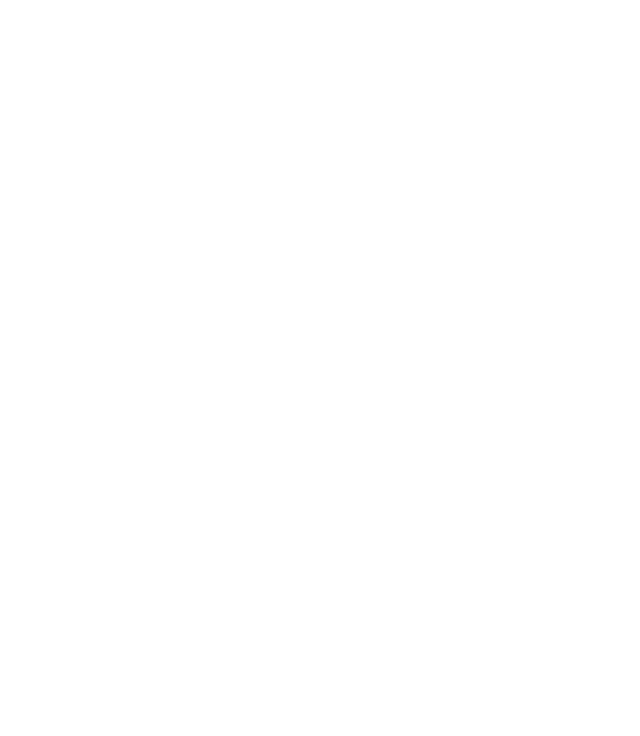
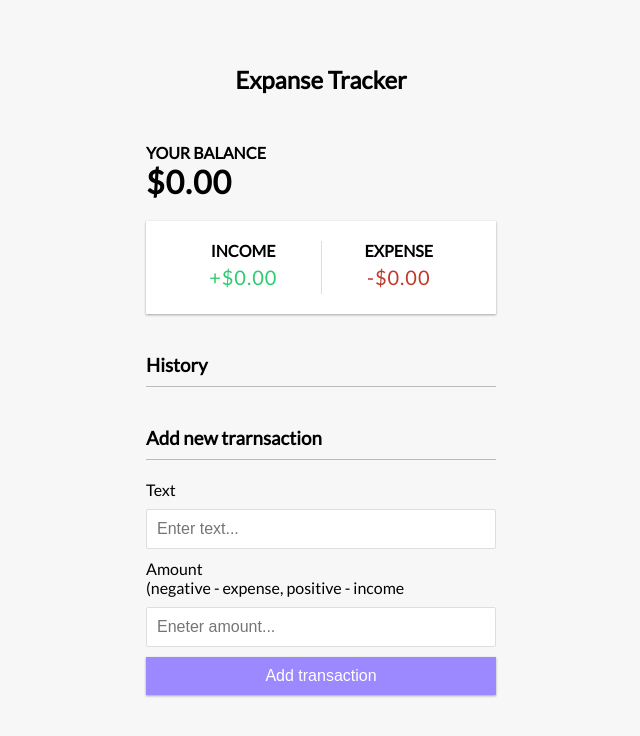
Before and after one commit to emines0/expense-tracker, a plain HTML site: page index.html in a window 1280 px wide. Shown: the whole page, without its empty margins (319-959 px from the left). Drawn offline with Linux system fonts and the light colour scheme.

Commit message:
adding html and css to the project

```diff
--- a/index.html
+++ b/index.html
@@ -8,6 +8,41 @@
     <link rel="stylesheet" href="style.css">
 </head>
 <body>
+    <h2>Expanse Tracker</h2>
+
+    <div class="container">
+        <h4>Your Balance</h4>
+        <h1 id="balance">$0.00</h1>
+
+        <div class="inc-exp-container">
+            <div>
+                <h4>Income</h4>
+                <p id="money-plus" class="money plus">+$0.00</p>
+            </div>
+            <div>
+                <h4>Expense</h4>
+                <p id="money-minus" class="money minus">-$0.00</p>
+            </div>
+        </div>
+
+        <h3>History</h3>
+        <ul id="list" class="list">
+            <!-- <li class="minus">Cash <span>-$400</span><button class="delete-btn">x</button></li> -->
+        </ul>
+
+        <h3>Add new trarnsaction</h3>
+        <form action="" id="form">
+            <div class="form-contor">
+                <label for="text">Text</label>
+                <input type="text" id="text" placeholder="Enter text...">
+            </div>
+            <div class="form-control">
+                <label for="amount">Amount <br> (negative - expense, positive - income</label>
+                <input type="number" id="amount" placeholder="Eneter amount...">
+            </div>
+            <button class="btn">Add transaction</button>
+        </form>
+    </div>
     <!-- Script -->
     <script src="script.js"></script>
 </body>
--- a/style.css
+++ b/style.css
@@ -1,9 +1,154 @@
+@import url('https://fonts.googleapis.com/css?family=Lato&display=swap');
+
+:root {
+  --box-shasdow: 0 1px 3px rgba(0, 0, 0, 0.12), 0 1px 2px rgba(0, 0, 0, 0.24);
+}
 
 * {
   box-sizing: border-box;
 }
 
 body {
+  background-color: #f7f7f7;
+  display: flex;
+  flex-direction: column;
+  align-items: center;
+  justify-content: center;
   margin: 0;
   min-height: 100vh;
+  font-family: 'Lato', sans-serif;
 }
+
+.container {
+  margin: 30px auto;
+  width: 350px;
+
+}
+
+h1 {
+  letter-spacing: 1px;
+  margin: 0;
+}
+
+h3 {
+  border-bottom: 1px solid #bbb;
+  padding-bottom: 10px;
+  margin: 40px 0 10px;
+}
+
+h4 {
+  margin: 0;
+  text-transform: uppercase;
+}
+
+.inc-exp-container {
+  background-color: #fff;
+  box-shadow: var(--box-shasdow);
+  padding: 20px;
+  display: flex;
+  justify-content: space-between;
+  margin: 20px 0;
+}
+
+.inc-exp-container > div { /* All divs in the .inc-exp-container div*/
+  flex: 1;
+  text-align: center;
+}
+
+
+.inc-exp-container > div:first-of-type { /* Just a first inside div*/
+  border-right: 1px solid #dedede;
+}
+
+.money {
+  font-size: 20px;
+  letter-spacing: 1px;
+  margin: 5px 0;
+}
+
+.money.plus {
+  color: #2ecc71;
+}
+
+.money.minus {
+  color: #c0392b;
+}
+
+label {
+  display: inline-block;
+  margin: 10px 0;
+}
+
+input[type='text'],
+input[type='number'] {
+  border: 1px solid #dedede;
+  border-radius: 2px;
+  display: block; /* each has own line */
+  font-size: 16px;
+  padding: 10px;
+  width: 100%;
+}
+
+.btn {
+  background-color: #9c88ff;
+  box-shadow: var(--box-shasdow);
+  color: #fff;
+  border: 0;
+  display: block;
+  font-size: 16px;
+  margin: 10px 0 30px;
+  padding: 10px;
+  width: 100%;
+  cursor: pointer;
+}
+
+.btn:focus,
+.delete-btn:focus {
+  outline: 0;
+}
+
+.list {
+  list-style-type: none;
+  padding: 0;
+  margin-bottom: 40px;
+}
+
+.list li {
+  background-color: #fff;
+  box-shadow: var(--box-shasdow);
+  color: #333;
+  display: flex;
+  justify-content: space-between;
+  position: relative;
+  padding: 10px;
+  margin: 10px 0;
+}
+
+.list li.plus {
+  border-right: 5px solid #2ecc71;
+}
+
+.list li.minus {
+  border-right: 5px solid #c0392b;
+}
+
+.delete-btn {
+  background-color: #e74c3c;
+  border: 0;
+  color: #fff;
+  font-size: 20px;
+  line-height: 20px;
+  padding: 5px 8px;
+  display: flex;
+  position: absolute;
+  top: 50%;
+  left: 0;
+  transform: translate(-120%, -50%);
+  opacity: 0;
+  transition: opacity 0.3s ease;
+  cursor: pointer;
+}
+
+.list li:hover .delete-btn {
+  opacity: 1;
+}
```
